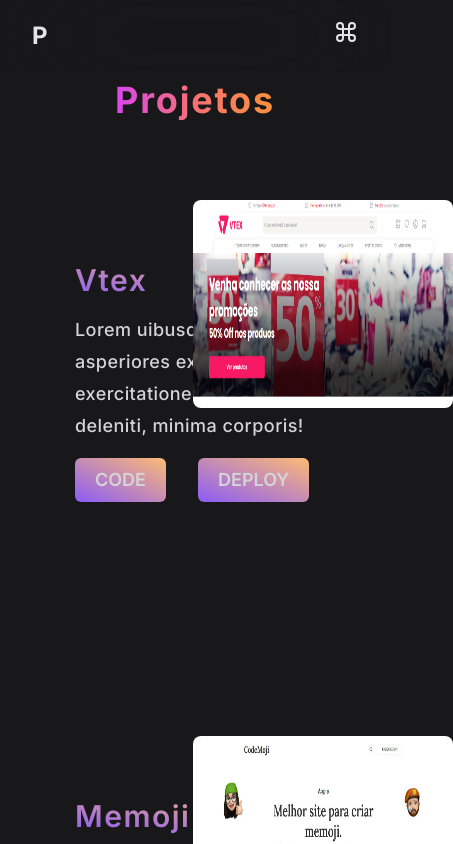
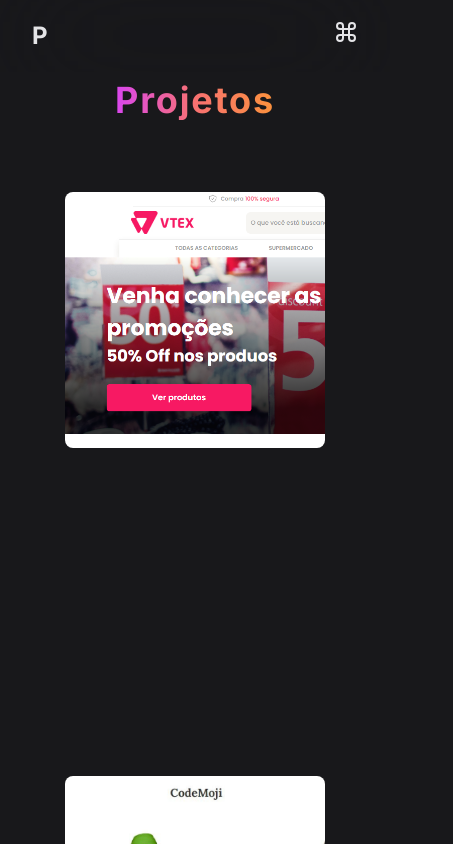
Before and after one commit to PabloJesusdaSilva/portfolio, a Next.js app: page /projects in a window 390 px wide. Shown: the top 844 px of the page, 453 px wide, since content can reach past the window. Built offline with nearby package versions, Linux system fonts and the light colour scheme.

Commit message:
:fix: correcting responsive error

```diff
--- a/src/app/components/ProjectCard.tsx
+++ b/src/app/components/ProjectCard.tsx
@@ -28,13 +28,13 @@
 const ProjectDescription = styled.div`
    position: relative;
    z-index: -10;
-   top: -170px;
+   top: -279px;
    display: flex;
    flex-direction: column;
    transition: all .4s ease-in-out;
 
    ${Project}:hover & {
-      top: 0px
+      top: -5px
    }
 
    @media (min-width: 768px) {
@@ -61,7 +61,7 @@
             <Image
                src={image}
                alt="screenshot of the project Vtex"
-               className="w-[600px] h-52 rounded-lg transition-all duration-500 ease-in-out md:w-4/5 md:h-auto relative left-32 hover:-left-8"
+               className="w-[700px] h-64 object-cover object-left rounded-lg transition-all duration-500 ease-in-out hover:object-bottom left-0 -top-2  md:w-4/5 md:h-auto relative hover:-left-8"
             />
 
          <ProjectDescription className="space-y-4">
```
